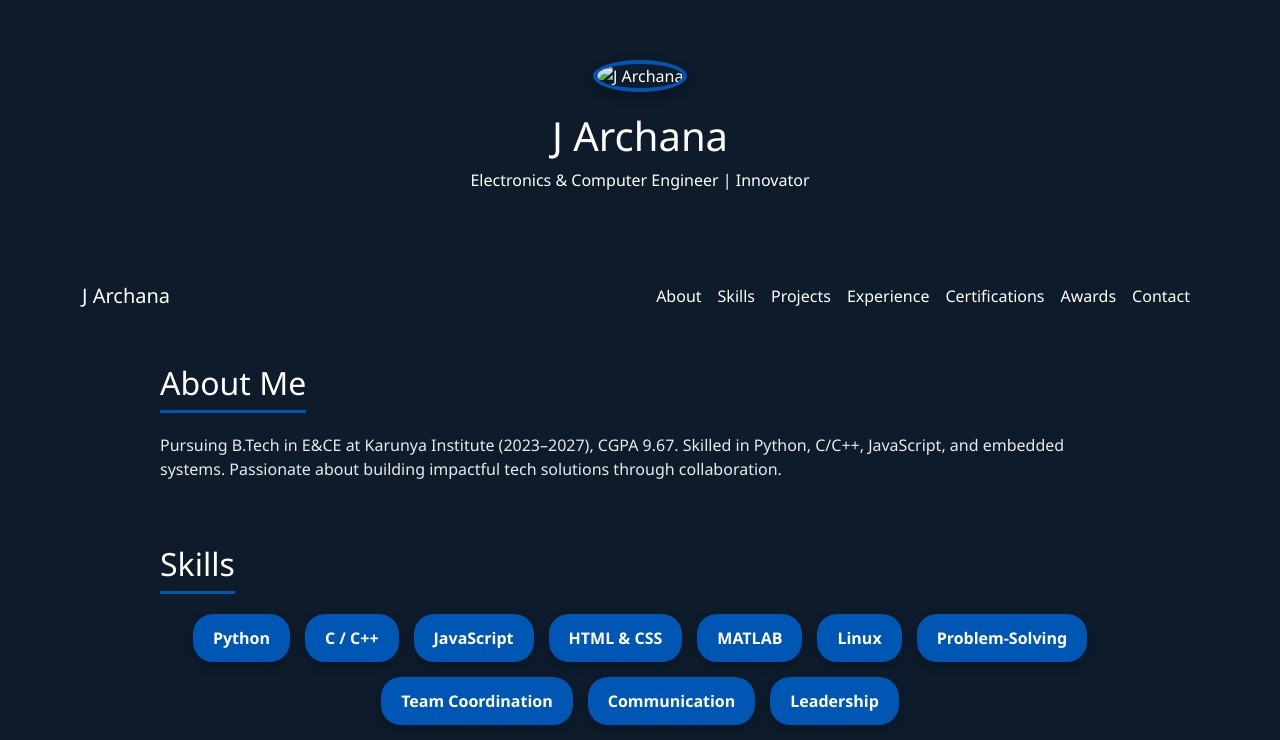
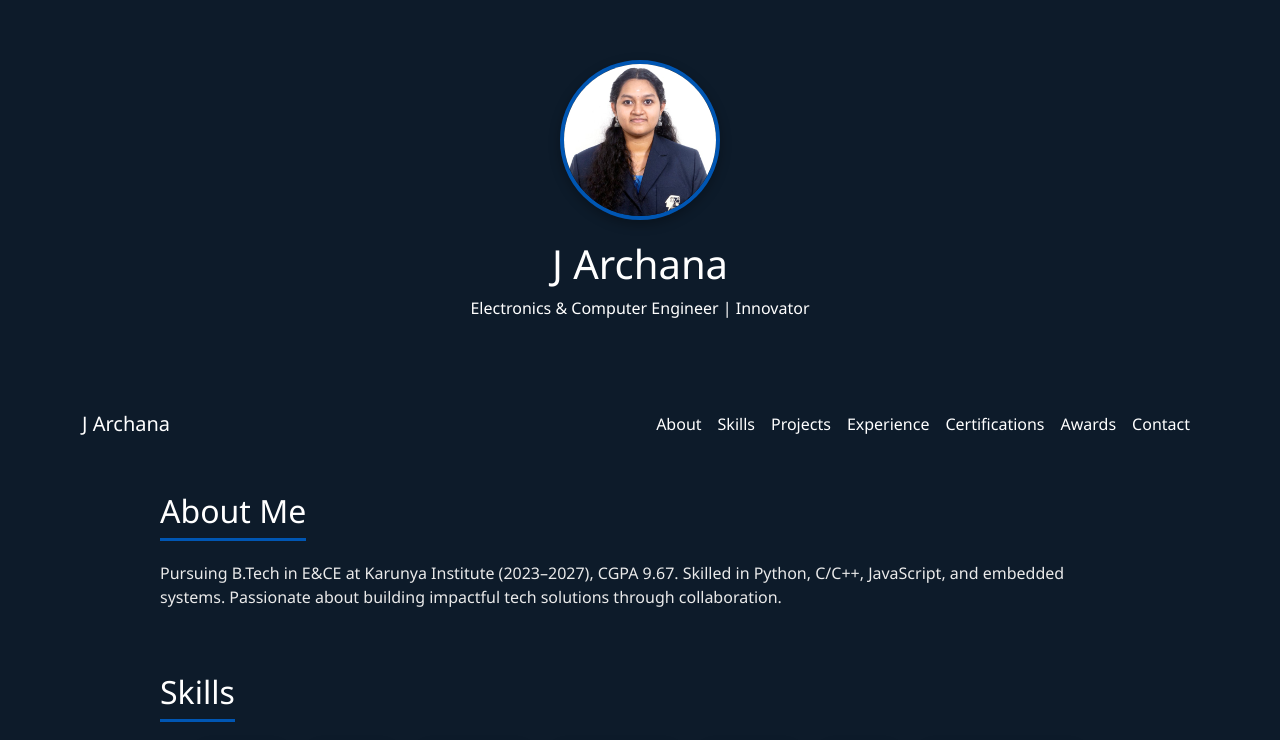
Before and after one commit to archanaj-123/Personal-Portfolio, a plain HTML site: page index.html in a window 1280 px wide. Shown: the top 740 px of the page. Drawn offline with nearby package versions, Linux system fonts and the light colour scheme.

Commit message:
Update index.html

```diff
--- a/index.html
+++ b/index.html
@@ -196,7 +196,7 @@
 </head>
 <body>
   <header class="animate__animated animate__fadeInDown">
-    <img src="J Archana.jpg" alt="J Archana" class="profile-pic animate__animated animate__zoomIn">
+    <img src="archana.jpg" alt="J Archana" class="profile-pic animate__animated animate__zoomIn">
     <h1 class="animate__animated animate__fadeInUp">J Archana</h1>
     <p class="animate__animated animate__fadeInUp animate__delay-1s">Electronics & Computer Engineer | Innovator</p>
   </header>
```
